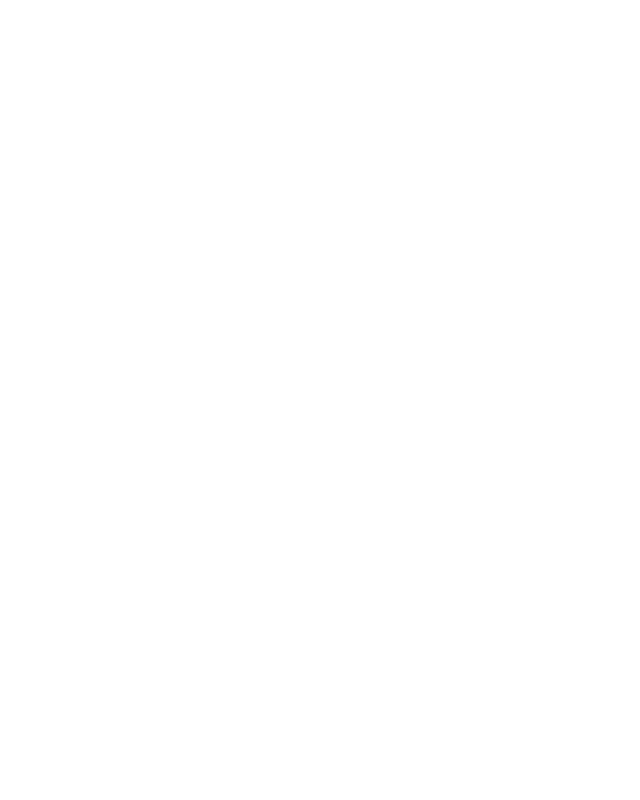
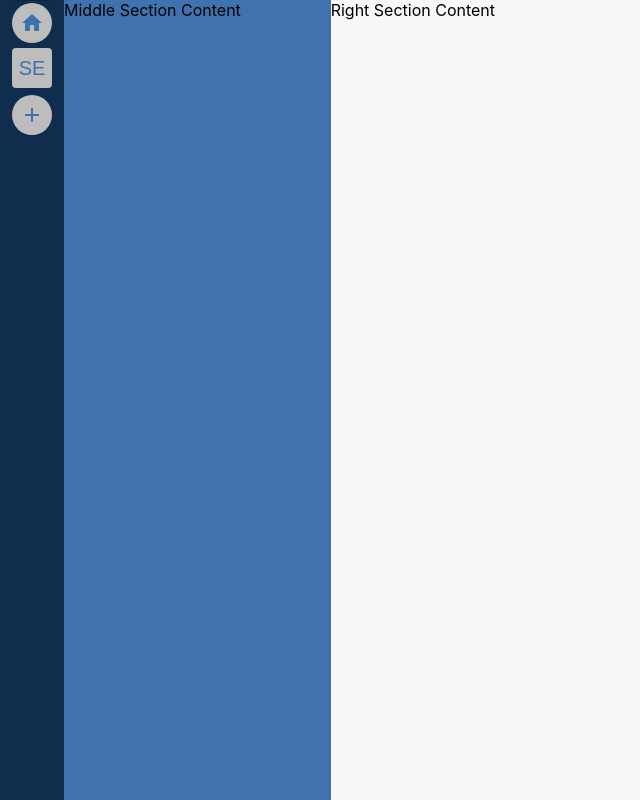
Before and after one commit to thriblueblood/classmate, a React (Create React App) app: page /home in a window 1280 px wide. Before the commit this address had no page. Shown: the whole page, without its empty margins (0-640 px from the left). Built offline with nearby package versions, Linux system fonts and the light colour scheme.

Commit message:
'transfer'

```diff
--- a/package.json
+++ b/package.json
@@ -5,6 +5,7 @@
   "dependencies": {
     "@emotion/react": "^11.8.2",
     "@emotion/styled": "^11.8.1",
+    "@mui/icons-material": "^5.6.0",
     "@mui/material": "^5.5.2",
     "@testing-library/jest-dom": "^5.16.2",
     "@testing-library/react": "^12.1.4",
--- a/src/App.js
+++ b/src/App.js
@@ -3,6 +3,7 @@
 import LoginPage from './LoginPage/LoginPage';
 import Register from './LoginPage/RegisterPage';
 import { BrowserRouter as Router, Routes, Route } from "react-router-dom";
+import HomePage from './HomePage/HomePage';
 
 function App() {
   return (
@@ -10,7 +11,7 @@
       <Routes>
         <Route path="/" element={<LoginPage/>}/>
         <Route path="/signup" element={<Register/>}/>
-        {/* <Route path="/main/*" element={<MainPage/>}/> */}
+        <Route path="/home/*" element={<HomePage/>}/>
       </Routes>
 
     </Router>
--- /dev/null
+++ b/src/Components/SideBar.js
@@ -0,0 +1,36 @@
+import { Stack, Avatar, Box, Divider } from '@mui/material';
+import HomeIcon from '@mui/icons-material/Home';
+import AddIcon from '@mui/icons-material/Add';
+import styled from '@emotion/styled';
+
+const CustomSideBarItem = styled(Avatar)(() => ({
+    margin: "5% 0%",
+    ":hover" : {
+        backgroundColor : 'red',
+        color : 'black',
+        position : 'relative'
+    },
+    cursor: 'pointer',
+  }));
+
+function SideBar(){
+    return (
+        <Stack alignItems="center">
+            <Box>
+            <Divider/>
+            <CustomSideBarItem>
+               <HomeIcon/>
+            </CustomSideBarItem>
+            </Box>
+
+            <CustomSideBarItem variant='rounded'>
+                SE
+            </CustomSideBarItem>
+            <CustomSideBarItem >
+               <AddIcon/>
+            </CustomSideBarItem>
+        </Stack>
+    )
+}
+
+export default SideBar;
--- /dev/null
+++ b/src/HomePage/HomePage.js
@@ -0,0 +1,30 @@
+import "../Components/RoomSelectionBar";
+import Grid from "@mui/material/Grid";
+import theme from "../ui/Theme";
+import {ThemeProvider} from '@mui/material/styles';
+
+import SideBar from "../Components/SideBar";
+
+function HomePage() {
+    return (
+        <ThemeProvider theme={theme}>
+        <Grid container direction="row" >
+          <Grid item xs={0.6} sx={{bgcolor:'primary.dark', height:"100vh"}}>
+          <SideBar/>
+          </Grid>
+          <Grid item xs={2.5} sx={{bgcolor:'primary.main', height:"100vh"}}>
+          <div>
+                Middle Section Content
+            </div>
+          </Grid>
+          <Grid item xs={8.75} sx={{bgcolor:'secondary.main', height:"100vh"}}>
+            <div>
+                Right Section Content
+            </div>
+          </Grid>
+        </Grid>
+        </ThemeProvider>
+    )
+}
+
+export default HomePage;
--- a/src/ui/Theme.js
+++ b/src/ui/Theme.js
@@ -1,8 +1,8 @@
 import { createTheme } from '@mui/material/styles';
-import { light } from '@mui/material/styles/createPalette';
 
 const customBlue = "#3f72af"
 const customWhite = "#F9F7F7"
+const darkBlue = "#112D4E"
 
 export default createTheme({
     palette: {
@@ -15,11 +15,11 @@
         },
         primary: {
             main : `${customBlue}`,
-            dark : "#112D4E"
+            dark : `${darkBlue}`
         },
         secondary: {
             main : `${customWhite}`
-        }
+        },
     },
     typography: {
         fontFamily: ['Rubik', 'sans-serif'].join(','),
@@ -36,4 +36,38 @@
             fontWeight : 300
         },
     }
-});
+  });
+
+// export default ThemeProvider({
+    // palette: {
+    //     background:{
+    //         default : `${customBlue}`
+    //     },
+    //     common :{
+    //         blue : `${customBlue}`,
+    //         white : `${customWhite}`
+    //     },
+    //     primary: {
+    //         main : `${customBlue}`,
+    //         dark : `${darkBlue}`
+    //     },
+    //     secondary: {
+    //         main : `${customWhite}`
+    //     },
+    // },
+    // typography: {
+    //     fontFamily: ['Rubik', 'sans-serif'].join(','),
+    //     h1 :{
+    //         fontWeight : 700
+    //     },
+    //     h2 :{
+    //         fontWeight : 500
+    //     },
+    //     h3 :{
+    //         fontWeight : 400
+    //     },
+    //     h4 :{
+    //         fontWeight : 300
+    //     },
+    // }
+// });
```
Also changed, not shown: src/LoginPage/RegisterPage.js (+6 -6 lines), src/Components/RoomSelectionBar.js (added), 1 other file (tests, documents, lock files or other folders).
